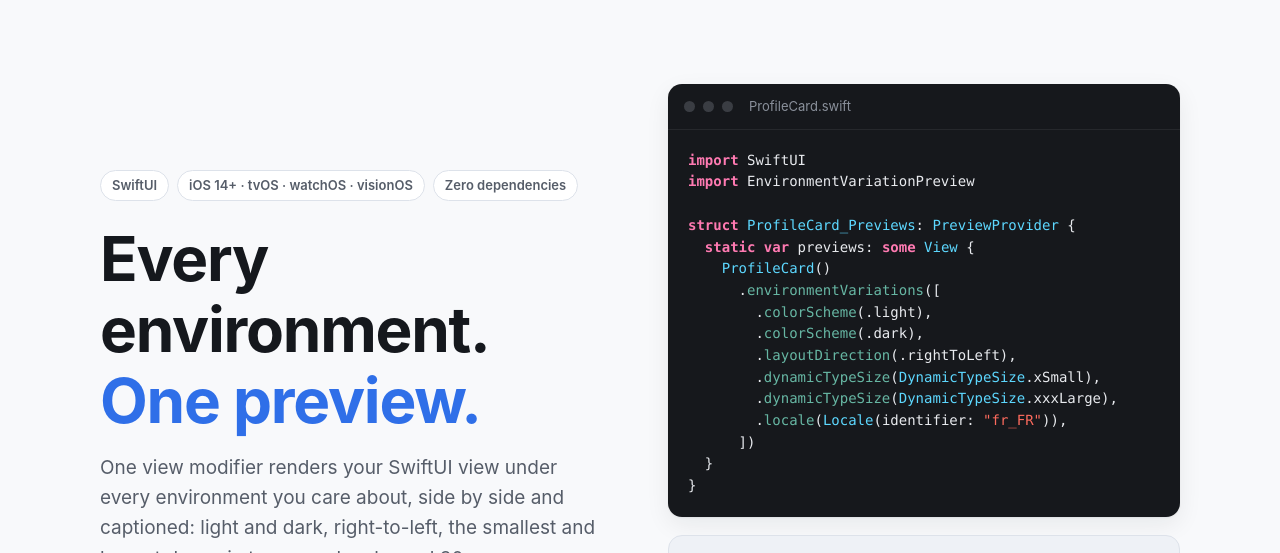
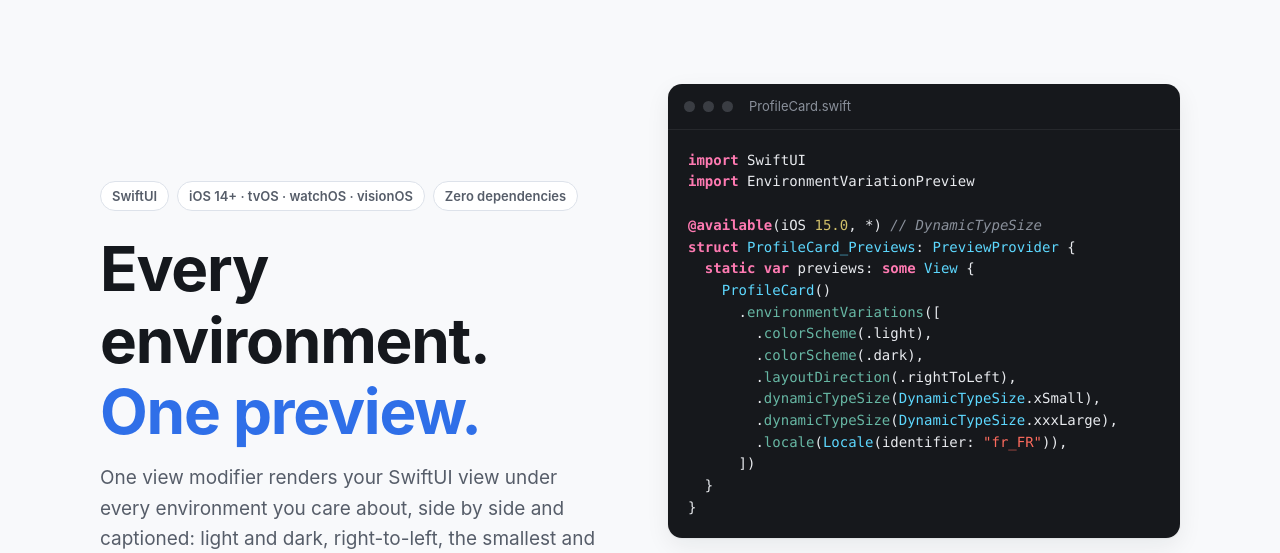
Before and after one commit to mackoj/EnvironmentVariationPreview, a plain HTML site: page site/index.html in a window 1280 px wide. Shown: the part 65-618 px from the top of the page. Drawn offline with Linux system fonts and the light colour scheme.

Commit message:
Site: mark the hero preview iOS 15, as DynamicTypeSize requires

```diff
--- a/site/index.html
+++ b/site/index.html
@@ -195,6 +195,7 @@ footer a { color: var(--muted); }
 <pre><span class="k">import</span> SwiftUI
 <span class="k">import</span> EnvironmentVariationPreview
 
+<span class="k">@available</span>(iOS <span class="n">15.0</span>, *) <span class="c">// DynamicTypeSize</span>
 <span class="k">struct</span> <span class="t">ProfileCard_Previews</span>: <span class="t">PreviewProvider</span> {
   <span class="k">static var</span> previews: <span class="k">some</span> <span class="t">View</span> {
     <span class="t">ProfileCard</span>()
```
